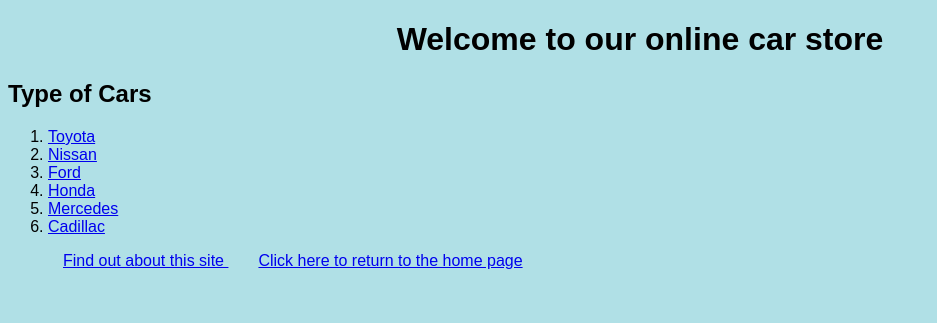
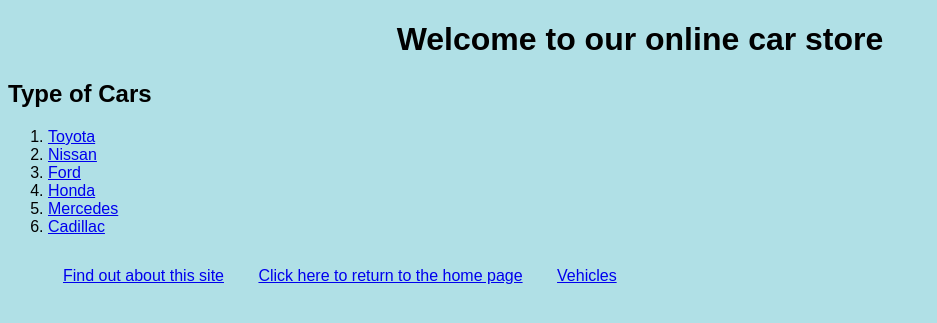
Before and after one commit to sayam56/dJangoCarsite, a Django app: page / in a window 1280 px wide. Shown: the top 323 px of the page, without its empty margins (0-937 px from the left). Run offline with Django 5.2, Linux system fonts and the light colour scheme; data comes from the database, SQL or seed files in the repository.

Commit message:
Completed tasks for lab 7

```diff
--- a/carapp/static/carapp/styles.css
+++ b/carapp/static/carapp/styles.css
@@ -10,6 +10,6 @@ h1 {
 }
 
 .hbar1 {
-    display: inline;
+    display: inline-block;
     margin: 15px;
 }
--- a/carapp/templates/carapp/base.html
+++ b/carapp/templates/carapp/base.html
@@ -14,6 +14,7 @@
     <ul>
         <li class="hbar1"><a href="http://127.0.0.1:8000/aboutus/"> Find out about this site </a></li>
         <li class="hbar1"><a href = "{% url 'carapp:homepage'%}"> Click here to return to the home page </a><br/></li>
+        <li class="hbar1"><a href = "{% url 'carapp:vehicles'%}"> Vehicles </a><br/></li>
     </ul>
 </div>
 </body>
--- /dev/null
+++ b/carapp/templates/carapp/orderhere.html
@@ -0,0 +1,5 @@
+{% extends 'carapp/base.html' %}
+
+{% block body_block %}
+    <h1> You can place your order here </h1>
+{% endblock %}
--- a/carapp/urls.py
+++ b/carapp/urls.py
@@ -26,4 +26,6 @@ urlpatterns = [
     path('<int:cartype_no>/', views.cardetail, name='cardetail'),
     path('info_display/', views.info_display, name='info_display'),
     path('aboutus/', views.aboutUs, name='aboutUs'),
+    path('vehicles/', views.vehicles, name='vehicles'),
+    path('orderhere/', views.orderhere, name='orderhere'),
 ]
--- a/carapp/views.py
+++ b/carapp/views.py
@@ -9,6 +9,8 @@ from django.views import View
 def homepage(request):
     cartype_list = CarType.objects.all().order_by('id')
     return render(request, 'carapp/homepage.html', {'cartype_list': cartype_list})
+
+
 # yes, we are passing extra context variable 'cartype_list' to the template which contains a list of all the vehicles
 # for all car type
 
@@ -33,27 +35,29 @@ def homepage(request):
 
 def aboutUs(request):
     return render(request, 'carapp/aboutUs.html')
+
+
 # we didn't need to pass any variables using the context parameter
 
 
 # this was changed for the lab viva
 # def cardetail(request, cartype_no):
-    # # get the cartype object by the cartype_no
-    # # cartype = CarType.objects.get(id=cartype_no)
-    # cartype = get_object_or_404(CarType, id=cartype_no)
-    #
-    # # get the queryset of vehicles that belong to that cartype
-    # vehicles = Vehicle.objects.filter(car_type=cartype)
-    # response = HttpResponse()
-    # heading1 = '<p>' + 'Vehicles of ' + str(cartype) + ':' + '</p>'
-    # response.write(heading1)
-    #
-    # for vehicle in vehicles:
-    #     orders = OrderVehicle.objects.filter(vehicle=vehicle)
-    #     for order in orders:
-    #         para = '<p> buyer is: ' + str(order.buyer) + ', Vehicle name is: ' + str(order.vehicle) + '</p>'
-    #         response.write(para)
-    # return response
+# # get the cartype object by the cartype_no
+# # cartype = CarType.objects.get(id=cartype_no)
+# cartype = get_object_or_404(CarType, id=cartype_no)
+#
+# # get the queryset of vehicles that belong to that cartype
+# vehicles = Vehicle.objects.filter(car_type=cartype)
+# response = HttpResponse()
+# heading1 = '<p>' + 'Vehicles of ' + str(cartype) + ':' + '</p>'
+# response.write(heading1)
+#
+# for vehicle in vehicles:
+#     orders = OrderVehicle.objects.filter(vehicle=vehicle)
+#     for order in orders:
+#         para = '<p> buyer is: ' + str(order.buyer) + ', Vehicle name is: ' + str(order.vehicle) + '</p>'
+#         response.write(para)
+# return response
 
 def cardetail(request, cartype_no):
     # get the cartype object by the cartype_no
@@ -102,6 +106,7 @@ class LabGroupMembersView(View):
         # render the template with the context
         return render(request, 'carapp/lab_group_members.html', {'member_details': member_details})
 
+
 # Differences noticed:
 #
 # 1. Method Separation: In CBV, we separate code based on HTTP methods, but FBV directly handles logic in the view
@@ -111,7 +116,20 @@ class LabGroupMembersView(View):
 # call the view function.
 
 
+# this was done for the lab
 def info_display(request):
     favourite_food = 'pizza'
     hobby = 'singing'
-    return render(request, 'carapp/info_template.html', {'favourite_food':favourite_food, 'hobby':hobby})
+    return render(request, 'carapp/info_template.html', {'favourite_food': favourite_food, 'hobby': hobby})
+
+
+def vehicles(request):
+    # Retrieve all vehicles from the database
+    vehicles_list = Vehicle.objects.all().order_by('id')
+
+    # Render the template with the list of vehicles
+    return render(request, 'carapp/vehicles.html', {'vehicles_list': vehicles_list})
+
+
+def orderhere(request):
+    return render(request, 'carapp/orderhere.html')
```
Also changed, not shown: carapp/forms.py (added, +19 -0 lines), carapp/templates/carapp/vehicles.html (added, +9 -0 lines).
